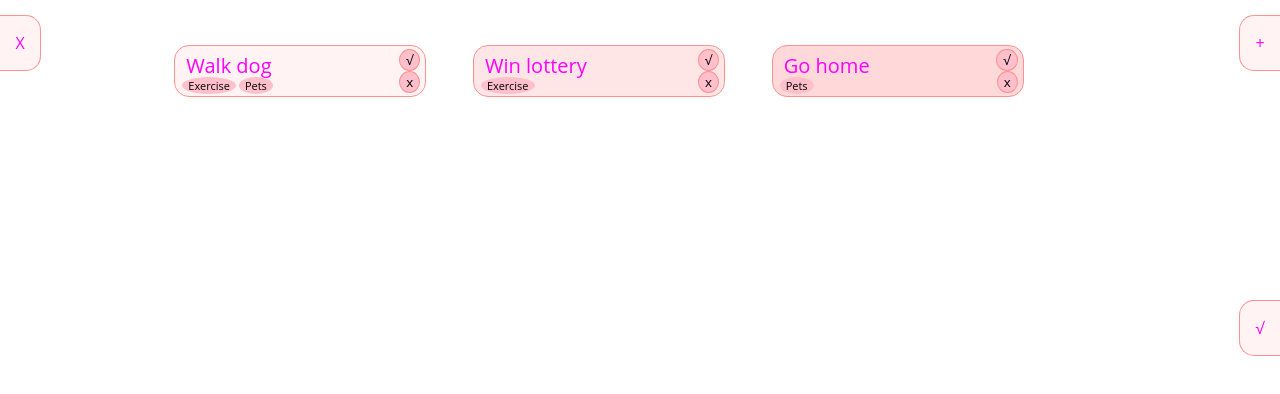
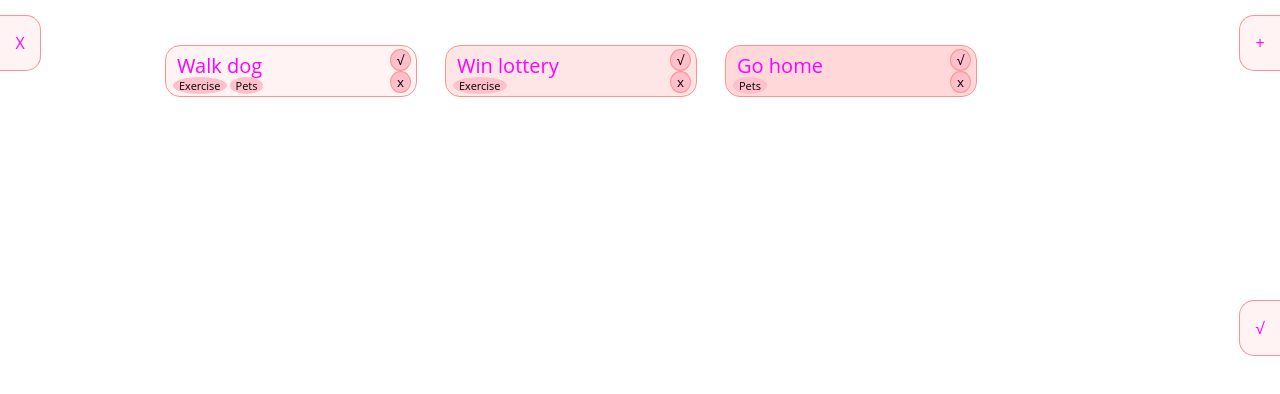
Before and after one commit to ideopunk/to-do-list, a website built with webpack: page dist/index.html in a window 1280 px wide. Shown: the top 394 px of the page. Built offline with Linux system fonts and the light colour scheme.

Commit message:
aut-fill grid for dynamic todos

```diff
--- a/src/styles.css
+++ b/src/styles.css
@@ -152,7 +152,7 @@ input, select {
 
 #container {
     position: relative;
-    width: 70%;
+    width: 75%;
 
 }
 
@@ -160,7 +160,7 @@ input, select {
     justify-items: center;
     align-items: center;
     display: grid;
-    grid-template-columns: 1fr 1fr 1fr;
+    grid-template-columns: repeat(auto-fill, 280px);
 }
 
 
```
Also changed, not shown: dist/main.js.
